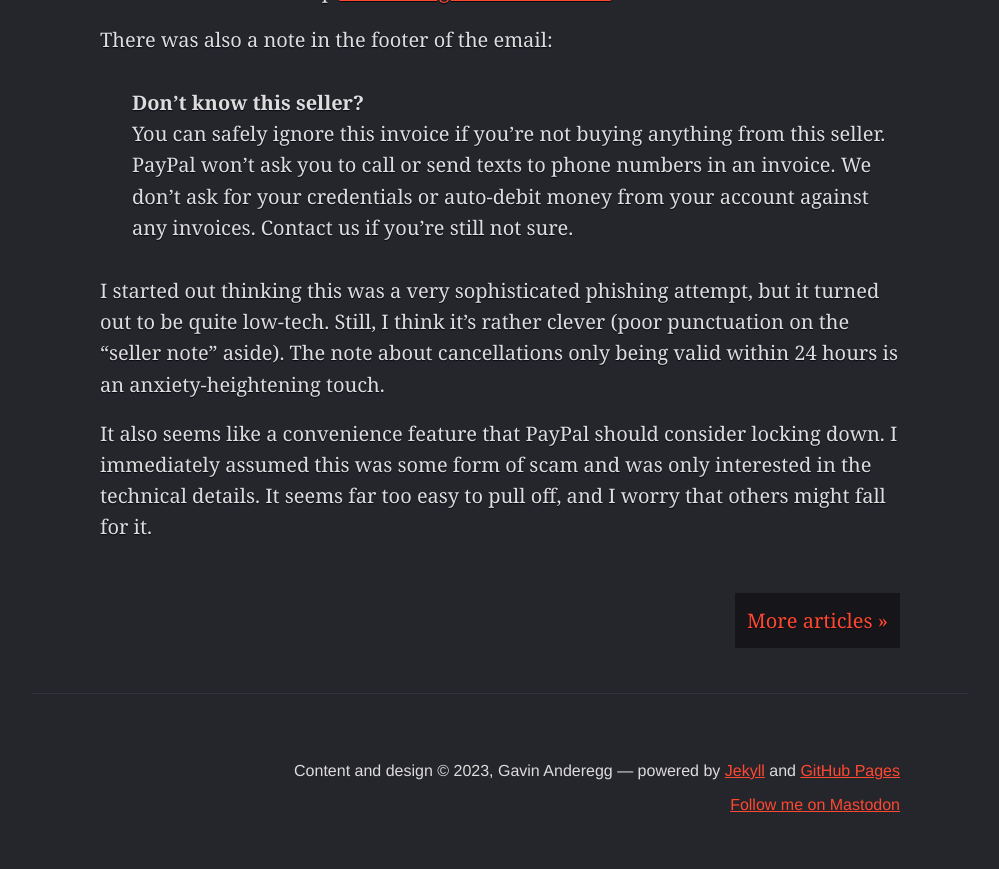
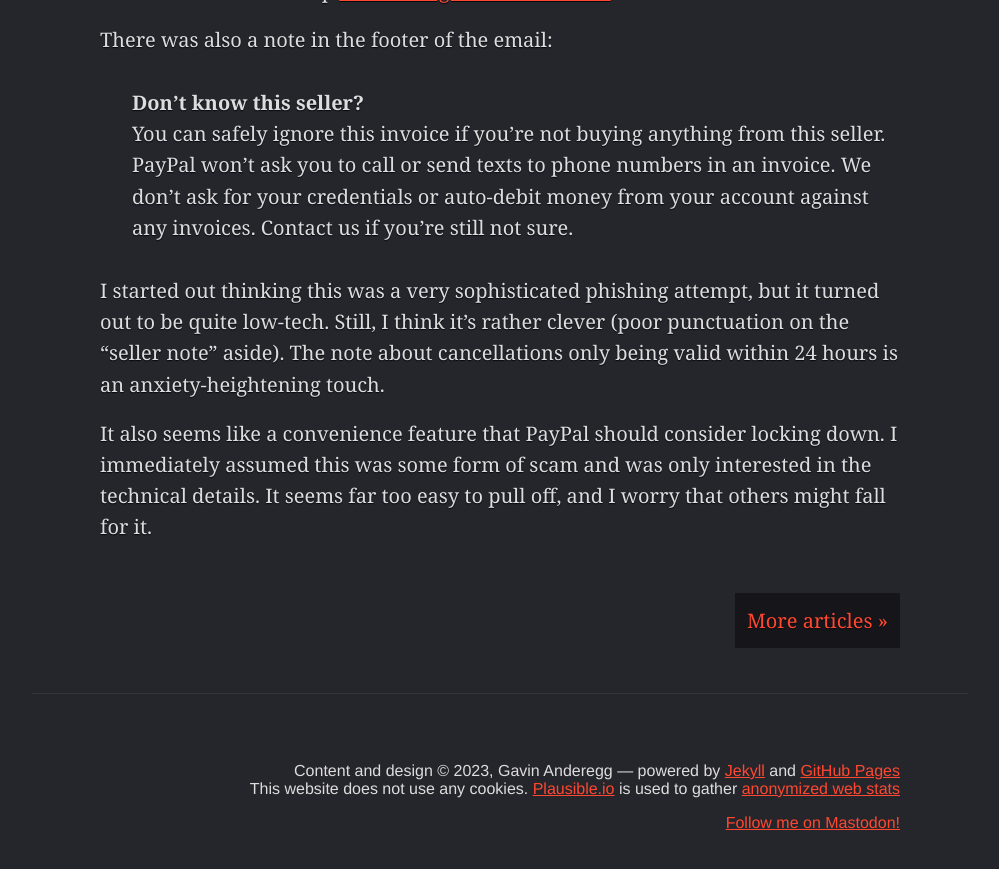
Before and after one commit to gavinanderegg/gavinanderegg.github.io, a Jekyll site: the page built from index.html, in a window 1280 px wide and 900 px high, scrolled down 1133 px. Shown: the top 869 px of the window, without its empty margins (140-1139 px from the left). Built offline with Jekyll 4.4.1, drawn with Linux system fonts in a browser that asks for light colours.

Commit message:
One line privacy policy?

```diff
--- a/_layouts/base.html
+++ b/_layouts/base.html
@@ -32,7 +32,9 @@
 	<footer id="bottom">
 		<p>Content and design &copy; {{ site.time | date: '%Y' }}, Gavin Anderegg &mdash; powered by <a href="https://jekyllrb.com/">Jekyll</a> and <a href="https://pages.github.com/">GitHub Pages</a></p>
 
-		<p style="margin-top: 1em;"><a href="https://mastodon.social/@gavinanderegg" rel="me">Follow me on Mastodon</a></p>
+		<p>This website does not use any cookies. <a href="https://plausible.io/">Plausible.io</a> is used to gather <a href="https://plausible.io/data-policy">anonymized web stats</a></p>
+
+		<p style="margin-top: 1em;"><a href="https://mastodon.social/@gavinanderegg" rel="me">Follow me on Mastodon!</a></p>
 	</footer>
 </body>
 
```
